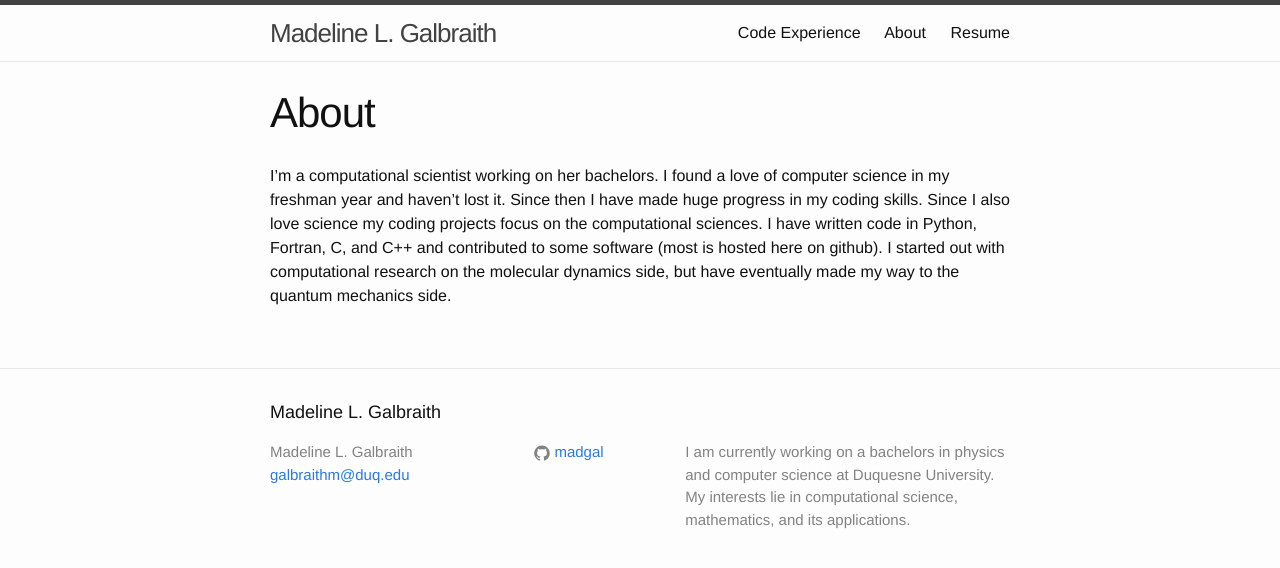
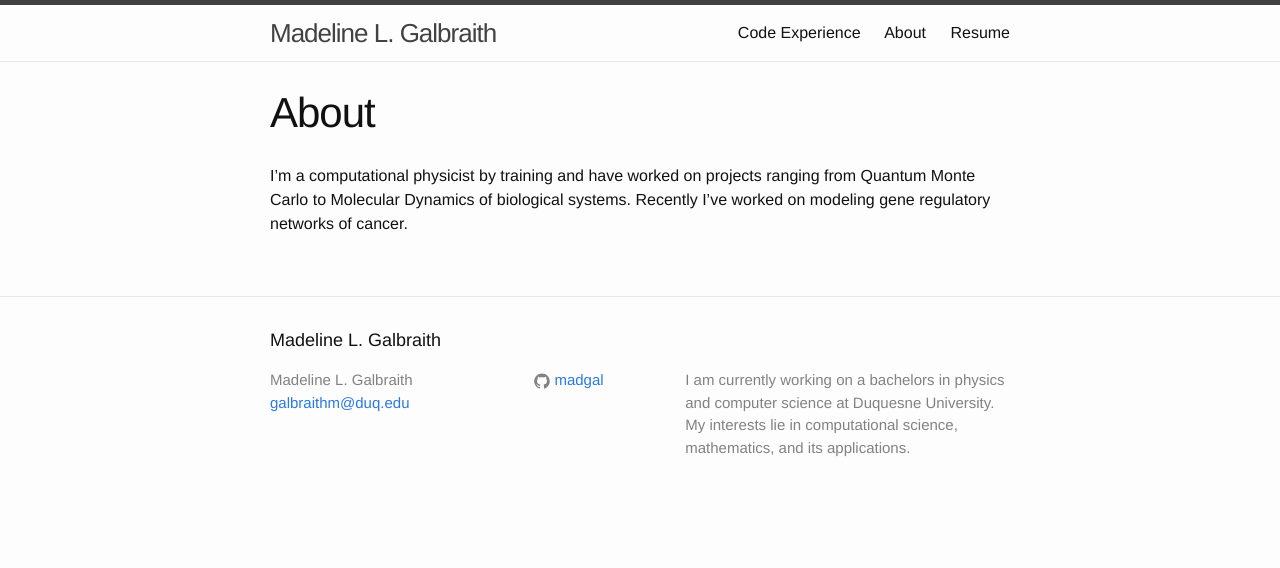
Before and after one commit to madgal/madgal.github.io, a Jekyll site: the page built from about.md, in a window 1280 px wide. Shown: the top 568 px of the page. Built offline with Jekyll 4.4.1, drawn with Linux system fonts in a browser that asks for light colours.

Commit message:
Updated about me

```diff
--- a/about.md
+++ b/about.md
@@ -4,4 +4,5 @@ title: About
 permalink: /about/
 ---
 
-I'm a computational scientist working on her bachelors. I found a love of computer science in my freshman year and haven't lost it. Since then I have made huge progress in my coding skills. Since I also love science my coding projects focus on the computational sciences. I have written code in Python, Fortran, C, and C++ and contributed to some software (most is hosted here on github). I started out with computational research on the molecular dynamics side, but have eventually made my way to the quantum mechanics side.
+I'm a computational physicist by training and have worked on projects ranging from Quantum Monte Carlo to Molecular Dynamics of biological systems.
+Recently I've worked on modeling gene regulatory networks of cancer.
```
